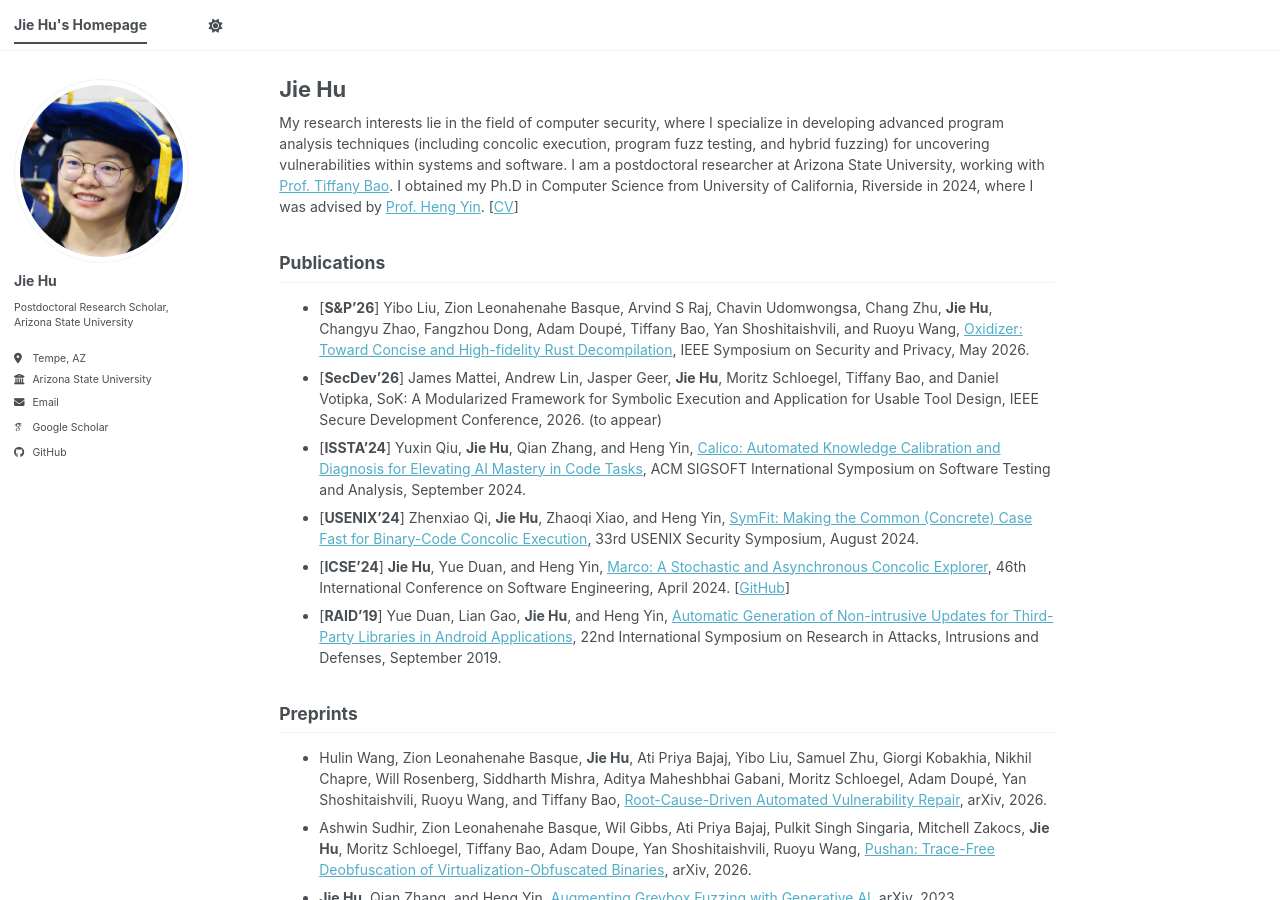
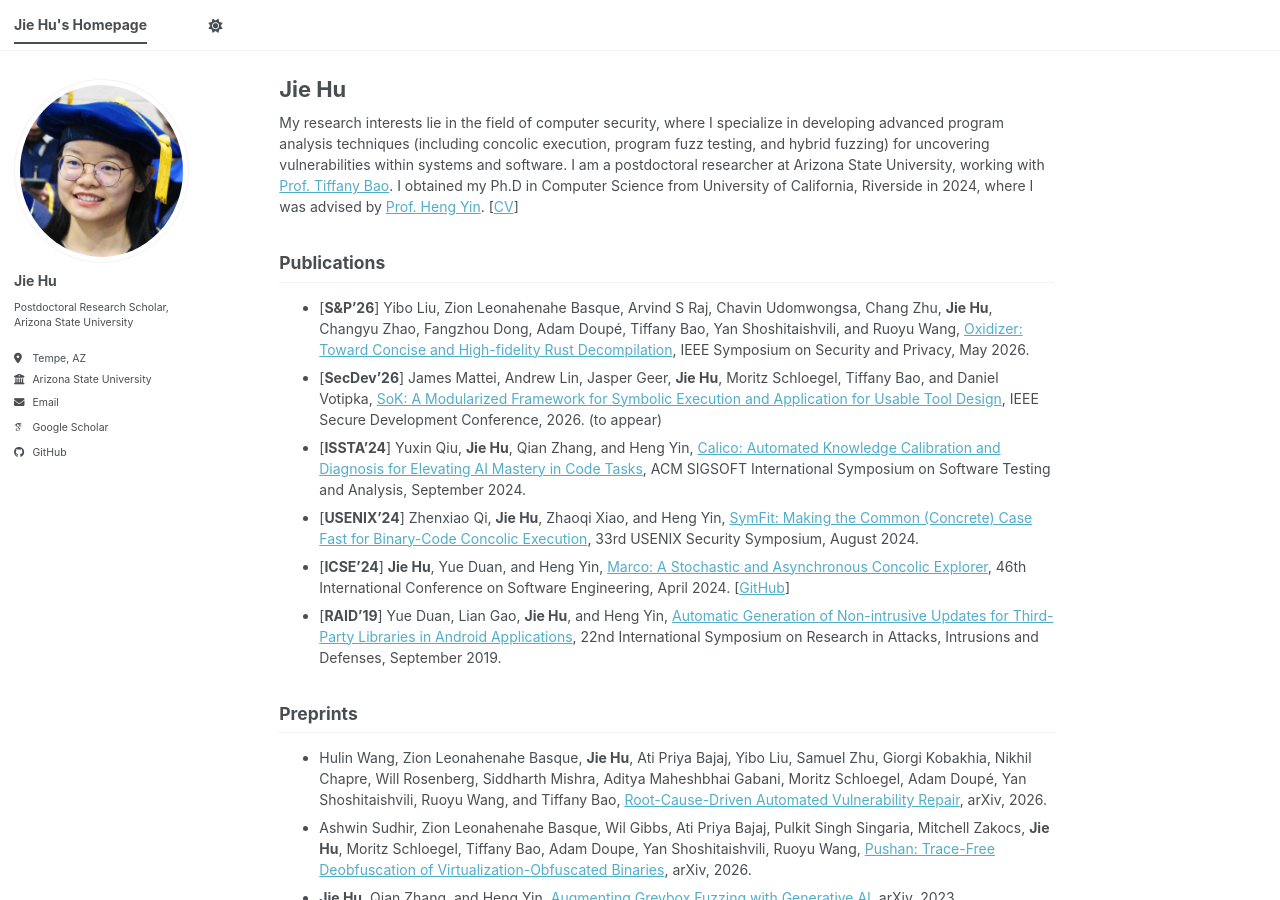
Before and after one commit to jhu066/jhu066.github.io, a Jekyll site: the page built from _pages/about.md, in a window 1280 px wide and 900 px high. Built offline with Jekyll 4.4.1, drawn with Linux system fonts in a browser that asks for light colours; some web fonts are replaced; a script bundle is joined from its source files by our own code; library files that are not in the unit come from our copies; part of the change alters nothing that is shown.

```diff
--- a/_pages/about.md
+++ b/_pages/about.md
@@ -12,7 +12,7 @@ My research interests lie in the field of computer security, where I specialize
 ## Publications
 
 - [**S&P'26**] Yibo Liu, Zion Leonahenahe Basque, Arvind S Raj, Chavin Udomwongsa, Chang Zhu, **Jie Hu**, Changyu Zhao, Fangzhou Dong, Adam Doupé, Tiffany Bao, Yan Shoshitaishvili, and Ruoyu Wang, [Oxidizer: Toward Concise and High-fidelity Rust Decompilation](/files/oxidizer-oakland2026.pdf), IEEE Symposium on Security and Privacy, May 2026.
-- [**SecDev'26**] James Mattei, Andrew Lin, Jasper Geer, **Jie Hu**, Moritz Schloegel, Tiffany Bao, and Daniel Votipka, SoK: A Modularized Framework for Symbolic Execution and Application for Usable Tool Design, IEEE Secure Development Conference, 2026. (to appear)
+- [**SecDev'26**] James Mattei, Andrew Lin, Jasper Geer, **Jie Hu**, Moritz Schloegel, Tiffany Bao, and Daniel Votipka, [SoK: A Modularized Framework for Symbolic Execution and Application for Usable Tool Design](/files/sesok.pdf), IEEE Secure Development Conference, 2026. (to appear)
 - [**ISSTA'24**] Yuxin Qiu, **Jie Hu**, Qian Zhang, and Heng Yin, [Calico: Automated Knowledge Calibration and Diagnosis for Elevating AI Mastery in Code Tasks](/files/calico.pdf), ACM SIGSOFT International Symposium on Software Testing and Analysis, September 2024.
 - [**USENIX'24**] Zhenxiao Qi, **Jie Hu**, Zhaoqi Xiao, and Heng Yin, [SymFit: Making the Common (Concrete) Case Fast for Binary-Code Concolic Execution](/files/usenixsecurity24-qi.pdf), 33rd USENIX Security Symposium, August 2024.
 - [**ICSE'24**] **Jie Hu**, Yue Duan, and Heng Yin, [Marco: A Stochastic and Asynchronous Concolic Explorer](/files/Marco-icse24.pdf), 46th International Conference on Software Engineering, April 2024. \[[GitHub](https://github.com/jhu066/Marco)\]
```
Also changed, not shown: 1 other file.
